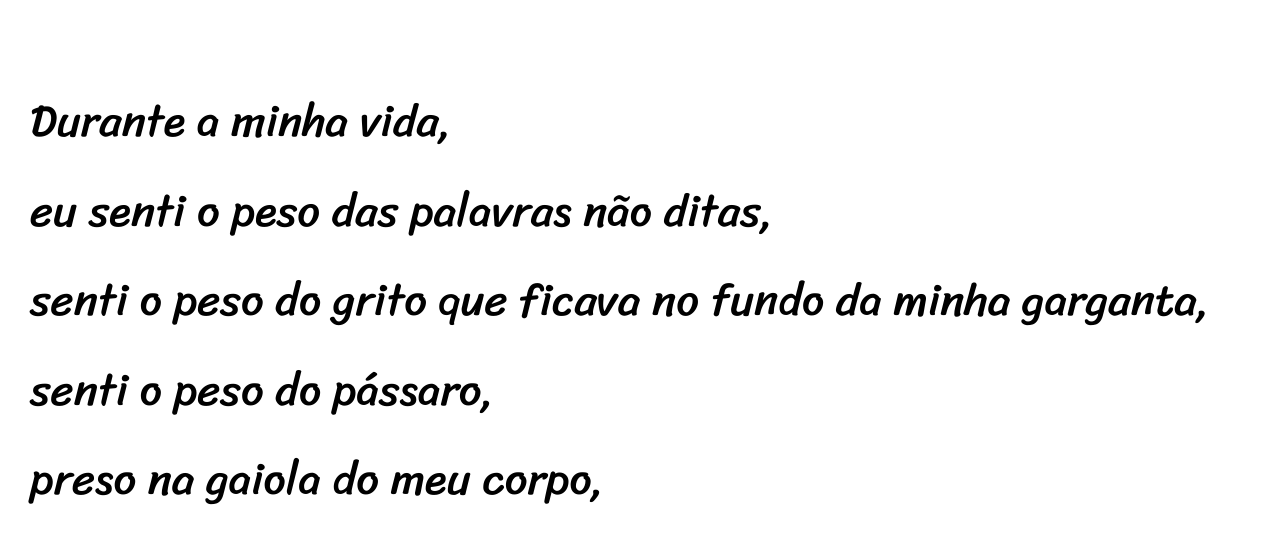
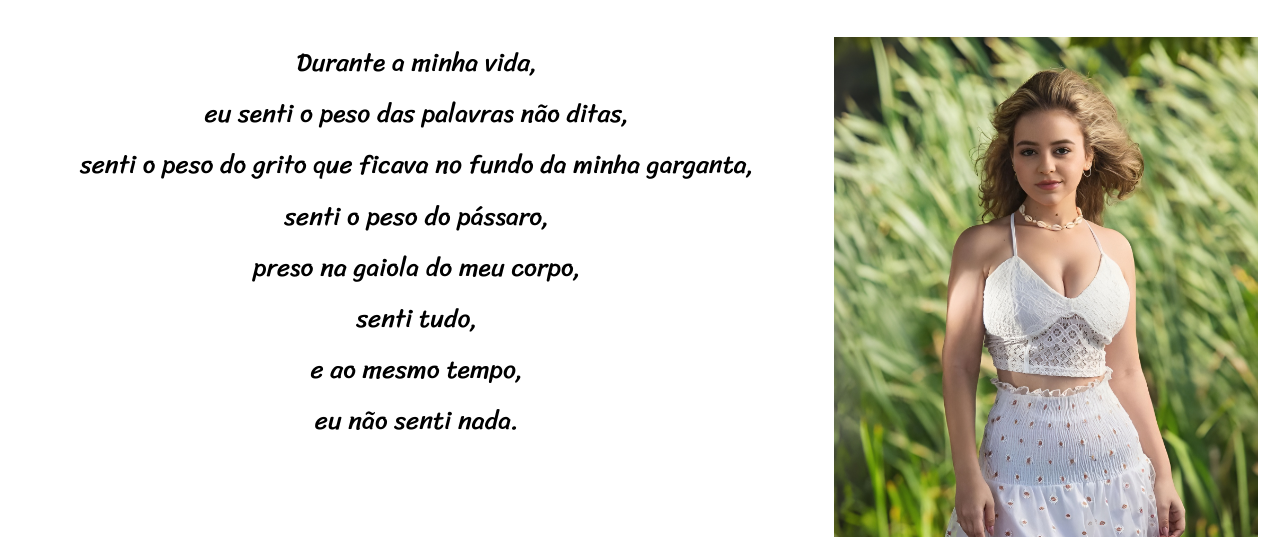
Before and after one commit to leon-augusto/templates, a plain HTML site: page Read Lore/index.html in a window 1280 px wide. Shown: the part 263-800 px from the top of the page. Drawn offline with Linux system fonts and the light colour scheme.

Commit message:
style: implemented responsivityto no mobile devices

```diff
--- a/Read Lore/css/style.css
+++ b/Read Lore/css/style.css
@@ -14,7 +14,8 @@
     padding: 0px;
 }
 
-html, body {
+html,
+body {
     min-height: 100vh;
     background-color: darkgray;
     font-family: var(--font-default);
@@ -29,7 +30,7 @@ header {
     text-shadow: 2px 2px 4px rgba(0, 0, 0, 0.5);
 }
 
-header > h1 {
+header>h1 {
     padding-top: 50px;
     font-variant: small-caps;
     font-family: var(--font-title);
@@ -40,17 +41,19 @@ span {
     color: firebrick;
 }
 
-header > p {
+header>p {
     padding-bottom: 50px;
 }
 
-header a, footer a {
+header a,
+footer a {
     color: white;
     text-decoration: none;
     font-weight: bolder;
 }
 
-header a:hover, footer a:hover {
+header a:hover,
+footer a:hover {
     text-decoration: underline;
 }
 
@@ -63,7 +66,7 @@ section {
     font-size: 3.5vw;
 }
 
-section > p {
+section>p {
     padding-bottom: 2em;
 }
 
@@ -86,14 +89,18 @@ section.imagem {
     height: 50vh;
 }
 
-section#img01{
+section#img01 {
     background-image: url('../img/lore01.jpg');
     background-position: center top;
 }
 
-section#img02{
+section#img02 {
     background-image: url('../img/lore02.jpg');
     background-position: center;
+}
+
+section#img_to_no_mobile {
+    display: none;
 }
 
 footer {
@@ -102,3 +109,44 @@ footer {
     text-align: center;
     padding: 10px;
 }
+
+@media screen and (min-width: 768px) {
+    section.imagem {
+        display: none;
+    }
+
+    main {
+        display: flex;
+        flex-direction: row;
+        background-color: white;
+    }
+
+    section {
+        padding-top: 5vh;
+        padding-bottom: 5vh;
+    }
+
+    section.texto {
+        line-height: 2em;
+        padding-left: 30px;
+        font-family: var(--font-main);
+        font-size: 2vw;
+    }
+
+    section>p {
+        text-align: center;
+        padding-bottom: 1em;
+    }
+
+    section#img_to_no_mobile {
+        display: flex;
+        flex-direction: column;
+        justify-content: space-between;
+        width: 40vw;
+    }
+
+    section#img_to_no_mobile img {
+        width: 95%;
+        padding-bottom: 2em;
+    }
+}
--- a/Read Lore/index.html
+++ b/Read Lore/index.html
@@ -1,16 +1,22 @@
 <!DOCTYPE html>
 <html lang="pt-br">
+
 <head>
     <meta charset="UTF-8">
     <meta name="viewport" content="width=device-width, initial-scale=1.0">
     <title>Cadê o amor?</title>
     <link rel="stylesheet" href="css/style.css">
 </head>
+
 <body>
     <header>
         <h1>Cadê o <span>amor</span>?</h1>
         <p>por <a href="https://www.instagram.com/read.lore/" target="_blank">Lorena Oliveira</a></p>
     </header>
+
+    <main>
+
+        <div>
 
             <section class="texto">
                 <p id="poesia">
@@ -65,9 +71,18 @@
                     cadê o amor?
                 </p>
             </section>
+        </div>
+
+        <section id="img_to_no_mobile">
+            <img src="img/lore01.jpg" alt="">
+            <img src="img/lore02.jpg" alt="">
+        </section>
+
+    </main>
 
     <footer>
-        <p>De <a href="https://github.com/leon-augusto" target="_blank">Leon Augusto</a> para <a href="https://www.instagram.com/read.lore/" target="_blank">Lorena Oliveira</a></p>
+        <p>De <a href="https://github.com/leon-augusto" target="_blank">Leon Augusto</a> para <a
+                href="https://www.instagram.com/read.lore/" target="_blank">Lorena Oliveira</a></p>
     </footer>
 
     <script>
@@ -77,4 +92,5 @@
         }, 1000);
     </script>
 </body>
+
 </html>
```
Lines whose indentation alone changed are shown as unchanged.
